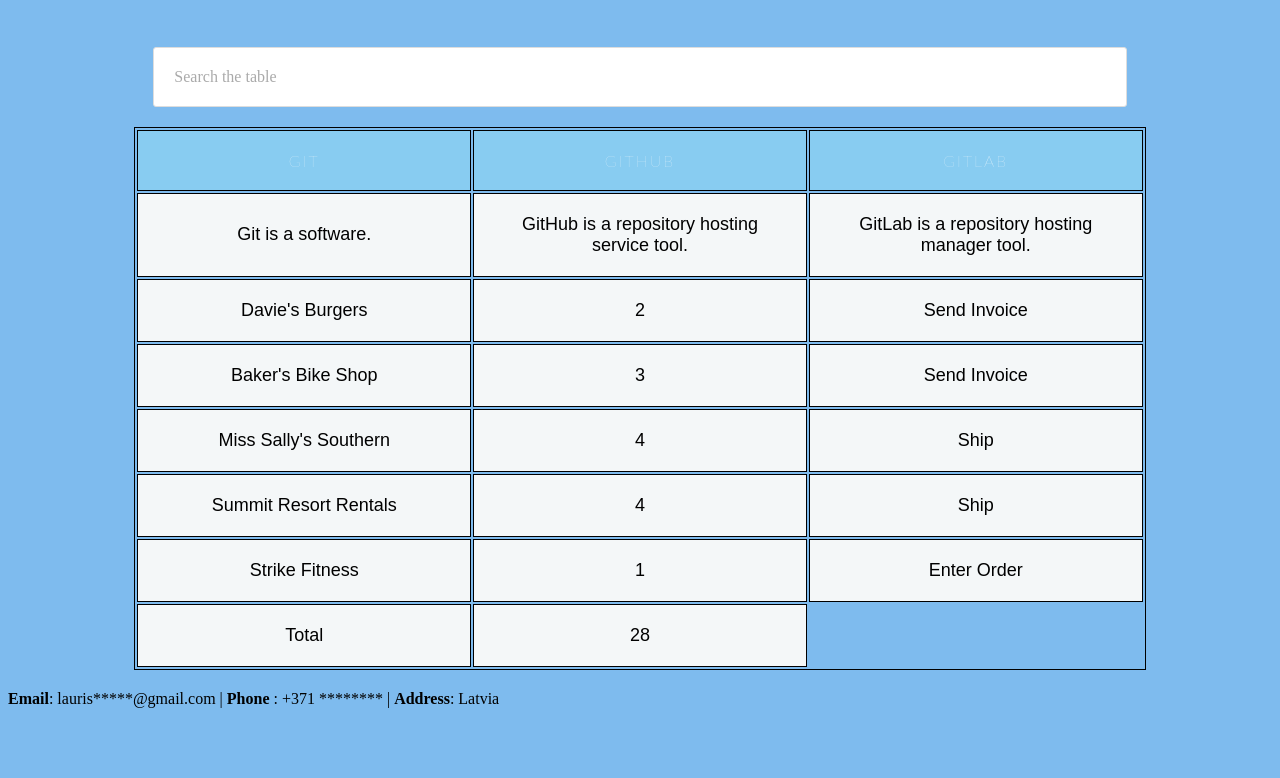
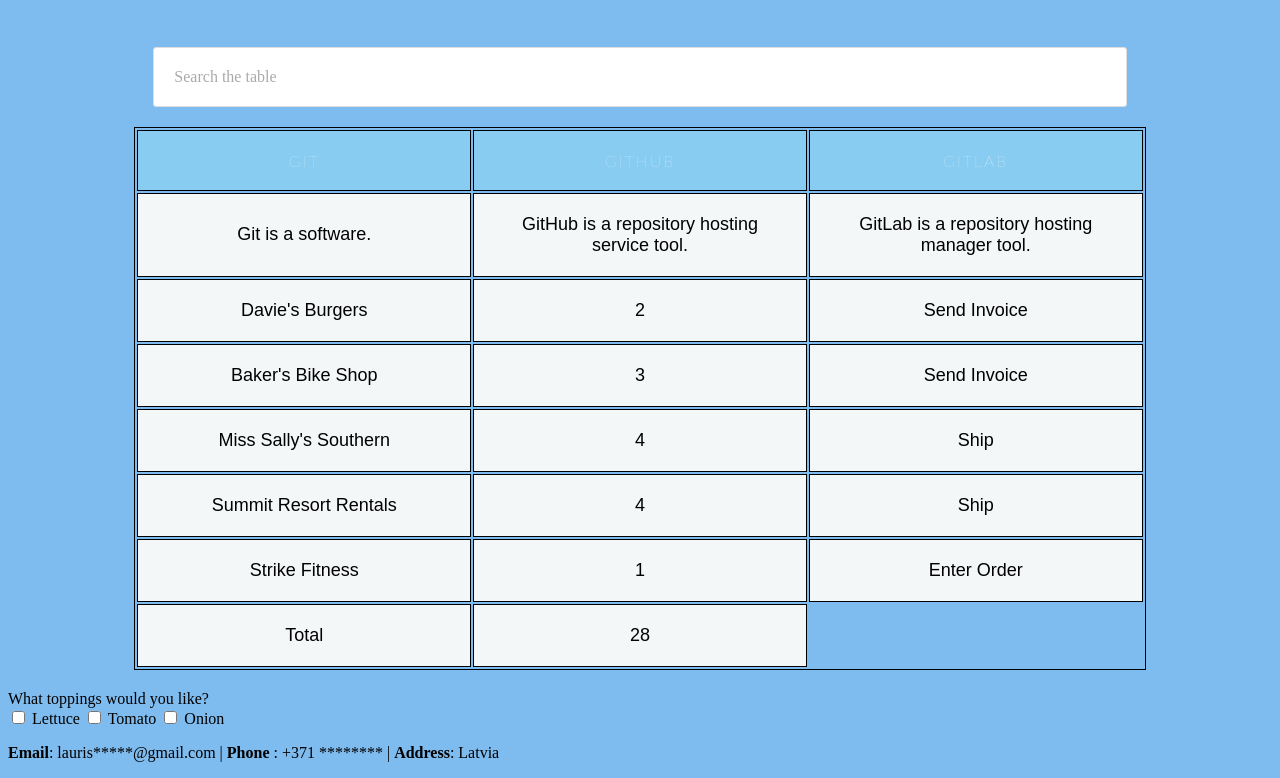
Before and after one commit to lalolel/first_test_website, a plain HTML site: page index.html in a window 1280 px wide. Shown: the part 5874-6652 px from the top of the page. Before the commit the page ends 6598 px from the top, so only its background shows below. Drawn offline with Linux system fonts and the light colour scheme.

Commit message:
Update index.html

```diff
--- a/index.html
+++ b/index.html
@@ -304,6 +304,20 @@ different parts and versions of a project</li>
     </tfoot>
   </table>     <!--  span columns using the colspan attribute, span rows using the rowspan attribute   -->
 
+ <section class="checkboxes">
+          <span>What toppings would you like?</span>
+          <br>
+          <!--Add your code below for the first checkbox-->
+					<input id="lettuce" name="checkboxes" type="checkbox" value="lettuce">
+					<label for="lettuce">Lettuce</label>
+          <!--Add your code below for the second checkbox-->
+					<input id="tomato" name="checkboxes" type="checkbox" value="tomato">
+          <label for="tomato">Tomato</label>
+          <!--Add your code below for the third checkbox-->
+					<input id="onion" name="checkboxes" type="checkbox" value="onion">
+          <label for="onion">Onion</label>
+        </section>
+
 	<footer>
  <div id="contact">
       <p>
```
